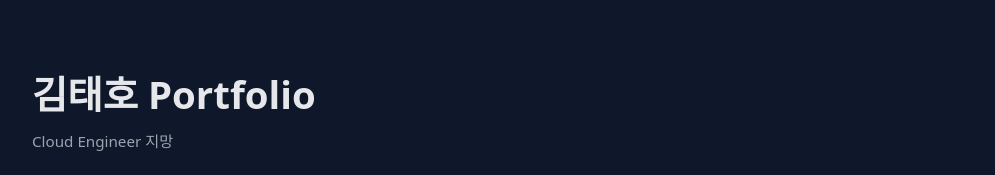
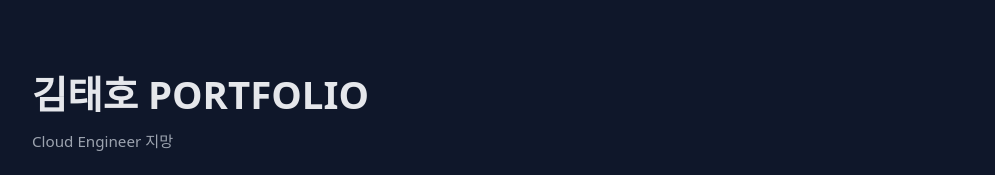
Before and after one commit to TaehoPillsbury/.io, a plain HTML site: page index.html in a window 1280 px wide. Shown: the top 175 px of the page, without its empty margins (128-1123 px from the left). Drawn offline with Linux system fonts and the light colour scheme.

Commit message:
Update index.html

```diff
--- a/index.html
+++ b/index.html
@@ -189,7 +189,7 @@
   <div class="container">
 
     <header>
-      <div class="title">김태호 Portfolio</div>
+      <div class="title">김태호 PORTFOLIO</div>
       <div class="subtitle">Cloud Engineer 지망</div>
     </header>
 
```
